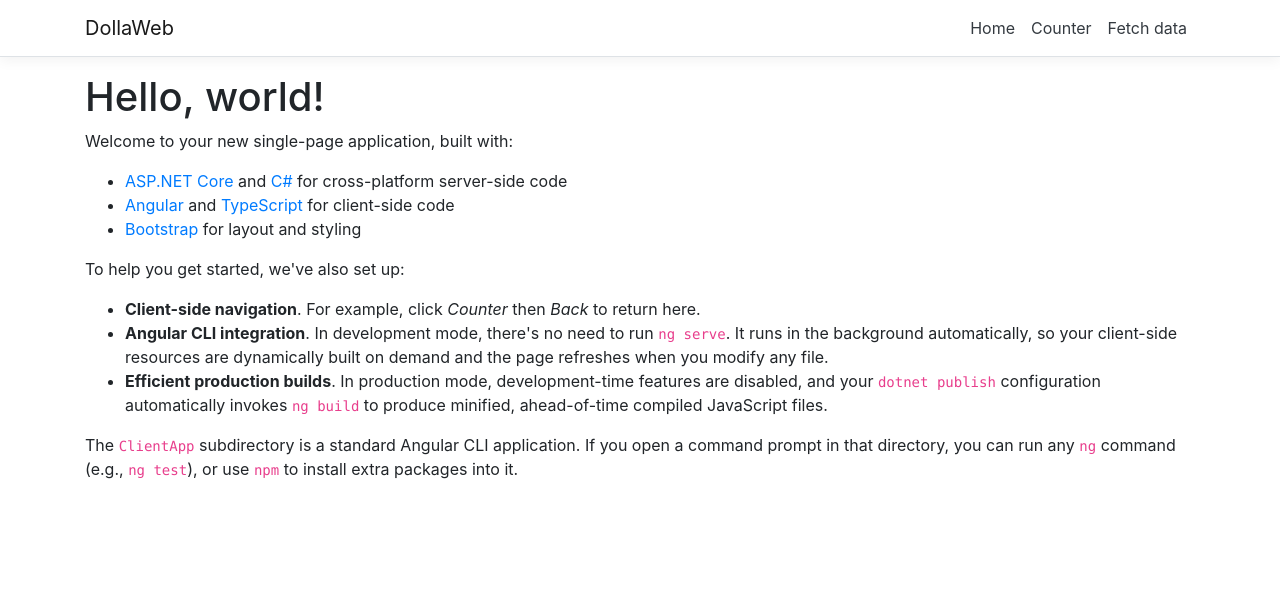
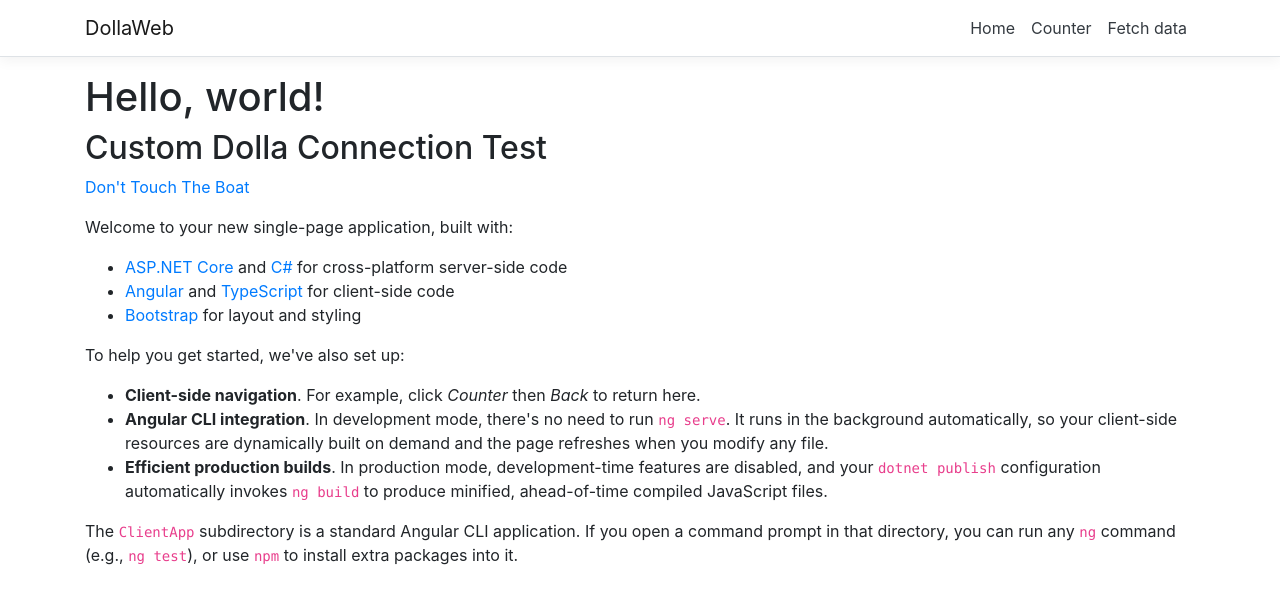
Before and after one commit to Drwildy/Dolla, an Angular app in the folder DollaWeb/ClientApp/: page / in a window 1280 px wide. Shown: the top 604 px of the page. Built offline with nearby package versions, Linux system fonts and the light colour scheme.

Commit message:
Hot-reloading working with angular

```diff
--- a/DollaWeb/ClientApp/package.json
+++ b/DollaWeb/ClientApp/package.json
@@ -3,7 +3,7 @@
   "version": "0.0.0",
   "scripts": {
     "ng": "ng",
-    "start": "ng serve",
+    "start": "ng serve --host 0.0.0.0 --poll 500",
     "build": "ng build",
     "build:ssr": "ng run DollaWeb:server:dev",
     "test": "ng test",
--- a/DollaWeb/ClientApp/src/app/home/home.component.html
+++ b/DollaWeb/ClientApp/src/app/home/home.component.html
@@ -1,4 +1,11 @@
 <h1>Hello, world!</h1>
+
+<h2>Custom Dolla Connection Test</h2>
+<p>
+  <a href="#" (click)="test()">Don't Touch The Boat</a>
+</p>
+
+
 <p>Welcome to your new single-page application, built with:</p>
 <ul>
   <li><a href='https://get.asp.net/'>ASP.NET Core</a> and <a href='https://msdn.microsoft.com/en-us/library/67ef8sbd.aspx'>C#</a> for cross-platform server-side code</li>
--- a/DollaWeb/ClientApp/src/app/home/home.component.ts
+++ b/DollaWeb/ClientApp/src/app/home/home.component.ts
@@ -5,4 +5,7 @@
   templateUrl: './home.component.html',
 })
 export class HomeComponent {
+  test() {
+    alert('you touched the boat');
+  }
 }
```
Also changed, not shown: 1 other file (tests, documents, lock files or other folders).
